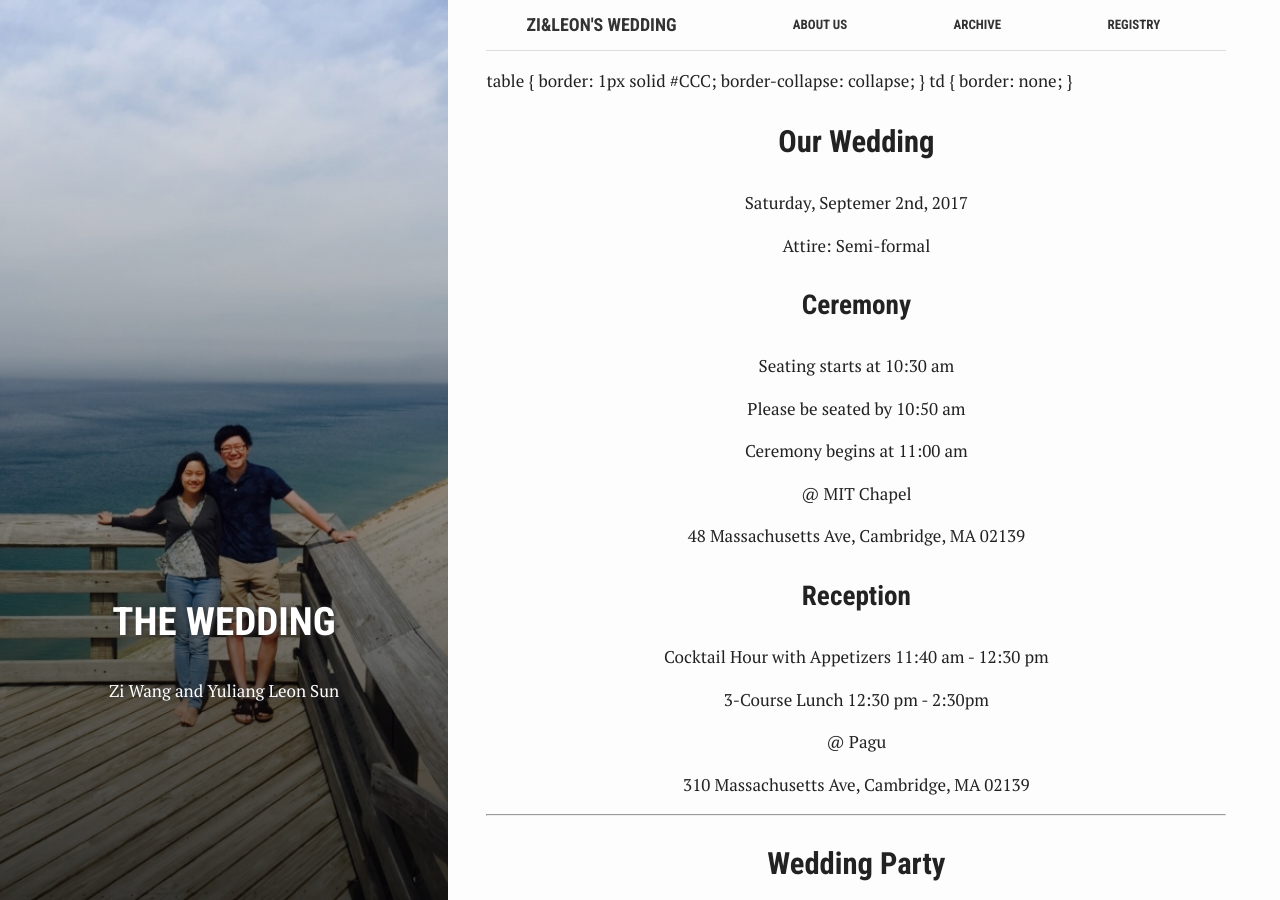
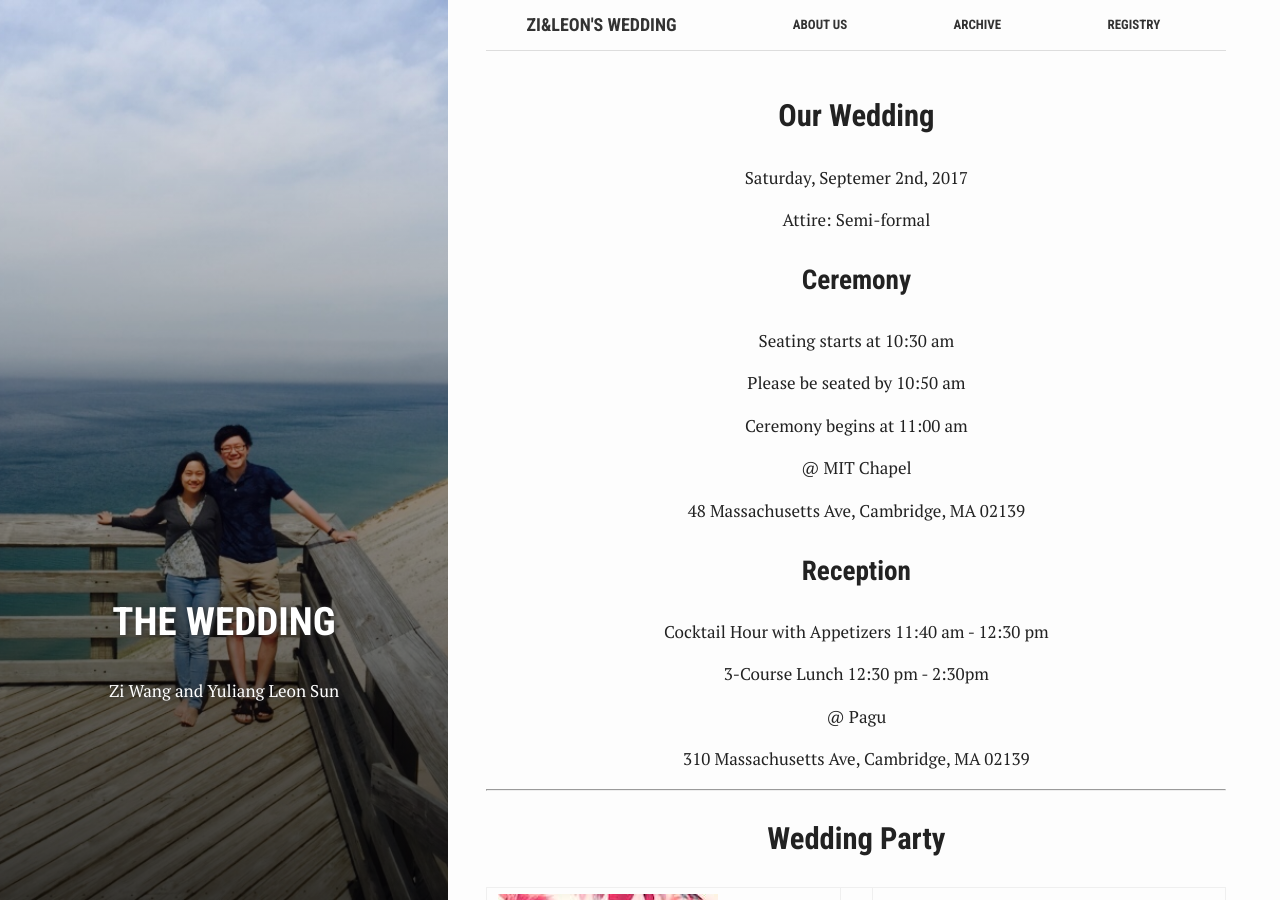
Before and after one commit to zwyls/zwyls.github.io, a Jekyll site: the page built from index.html, in a window 1280 px wide and 900 px high. Built offline with Jekyll 4.4.1, drawn with Linux system fonts in a browser that asks for light colours.

Commit message:
update pic

```diff
--- a/index.html
+++ b/index.html
@@ -5,14 +5,6 @@
 title: "The Wedding"
 summary: "Zi Wang and Yuliang Leon Sun"
 ---
-table {
-    border: 1px solid #CCC;
-    border-collapse: collapse;
-}
-
-td {
-    border: none;
-}
 
 <div class="post-content">
 <center>
@@ -38,7 +30,7 @@
 <h2>Wedding Party</h2>
 <table style="width:100%" align="|center">
   <tr>
-    <td><img src="http://zwyls.com/assets/wedding-party/Qianru.jpg" /><td>
+    <td><img src="http://zwyls.com/assets/wedding-party/Qianru.jpg" class="img-responsive img-centered img-circle" alt=""/><td>
     <td><p><b>Qianru Zhu - Bridesmaid</b><p>
     <p><i>Friend of the bride</i><p>
     </td>
```
